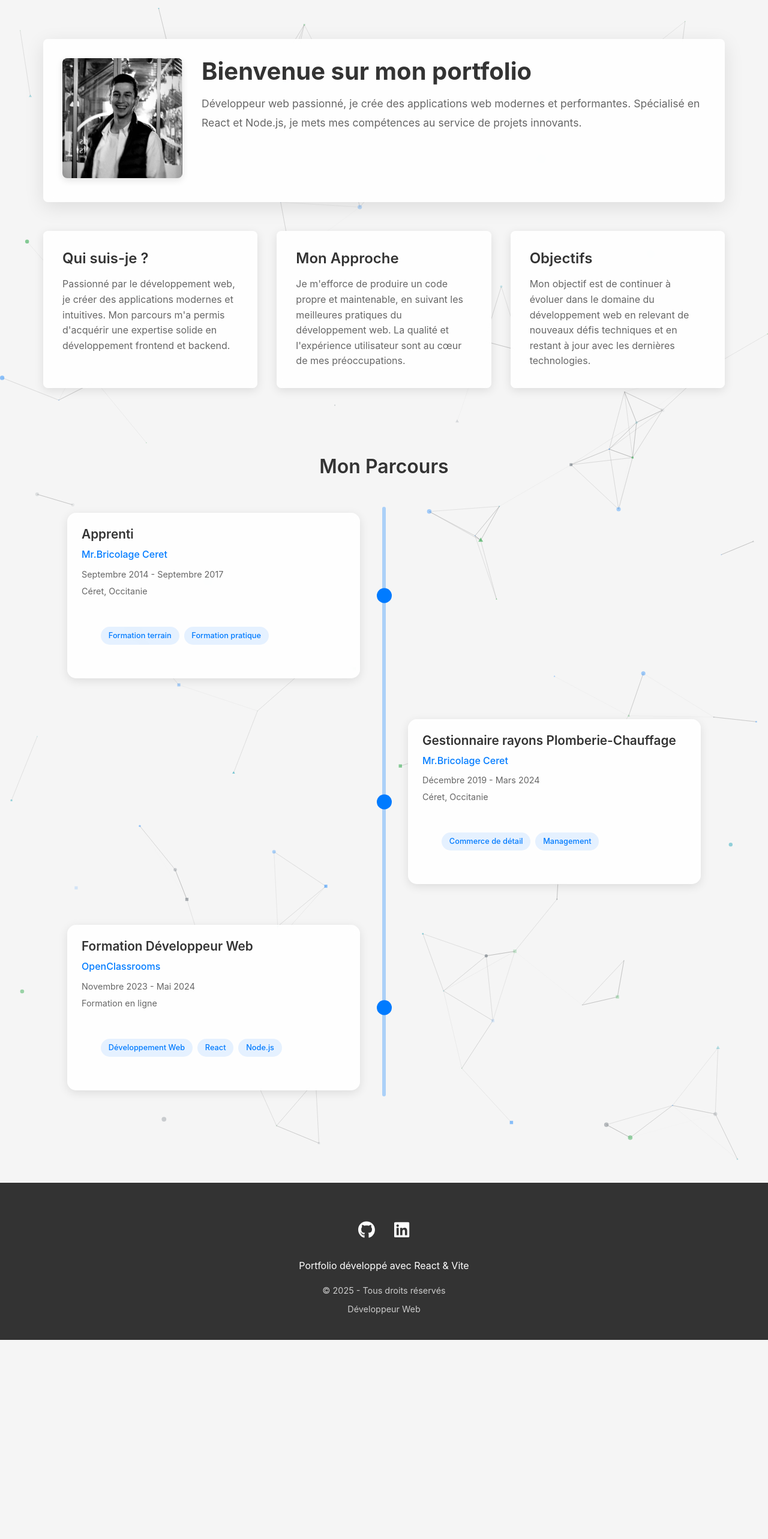
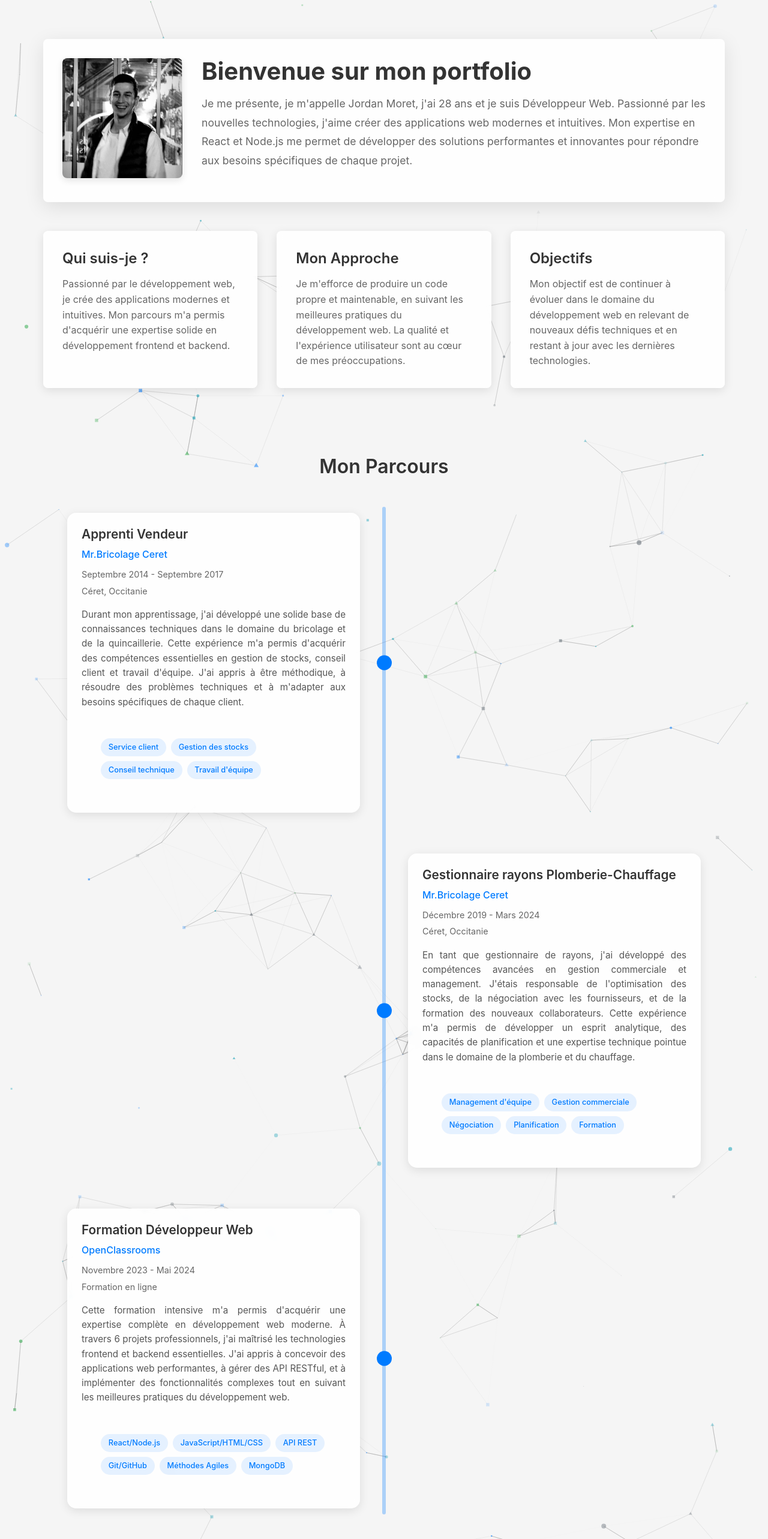
Before and after one commit to Poulidor-Jo/Portfolio-Dev, a React (Vite) app: page / in a window 1280 px wide. Shown: the part 111-2677 px from the top of the page at 60% size. Before the commit the page ends 2345 px from the top, so only its background shows below. Built offline with nearby package versions, Linux system fonts and the light colour scheme.

Commit message:
clic-number

```diff
--- a/src/components/Contact/Contact.jsx
+++ b/src/components/Contact/Contact.jsx
@@ -24,6 +24,8 @@ function Contact() {
     subject: false,
     message: false
   })
+
+  const [showPhone, setShowPhone] = useState(false);
 
   // Expressions régulières pour la validation
   const validations = {
@@ -139,7 +141,16 @@ function Contact() {
           <div className="contact__info-items">
             <div className="contact__info-item">
               <FontAwesomeIcon icon={faPhone} />
-              <p>Sur demande</p>
+              <button
+                className="phone-reveal-btn"
+                onClick={() => setShowPhone(!showPhone)}
+              >
+                {showPhone ? (
+                  <a href="tel:0788231505" className="phone-link">07 88 23 15 05</a>
+                ) : (
+                  "Mon numéro de téléphone"
+                )}
+              </button>
             </div>
             <div className="contact__info-item">
               <FontAwesomeIcon icon={faLocationDot} />
--- a/src/components/Contact/Contact.scss
+++ b/src/components/Contact/Contact.scss
@@ -41,6 +41,36 @@
       svg {
         font-size: 1.5rem;
         color: $primary-color;
+      }
+
+      .phone-reveal-btn {
+        background: none;
+        border: none;
+        padding: 0;
+        color: $text-secondary;
+        cursor: pointer;
+        font-family: inherit;
+        font-size: inherit;
+        transition: color 0.3s ease;
+
+        &:hover {
+          color: $primary-color;
+        }
+
+        .phone-link {
+          color: inherit;
+          text-decoration: none;
+        }
+      }
+
+      .phone-link {
+        color: $text-secondary;
+        text-decoration: none;
+        transition: color 0.3s ease;
+
+        &:hover {
+          color: $primary-color;
+        }
       }
     }
   }
--- a/src/components/Home/Home.jsx
+++ b/src/components/Home/Home.jsx
@@ -17,9 +17,11 @@ function Home() {
           <div className="hero-section__content">
             <h1>Bienvenue sur mon portfolio</h1>
             <p>
-              Développeur web passionné, je crée des applications web modernes et
-              performantes. Spécialisé en React et Node.js, je mets mes compétences
-              au service de projets innovants.
+              Je me présente, je m'appelle Jordan Moret, j'ai 28 ans et je suis
+              Développeur Web. Passionné par les nouvelles technologies, j'aime créer
+              des applications web modernes et intuitives. Mon expertise en React et
+              Node.js me permet de développer des solutions performantes et innovantes
+              pour répondre aux besoins spécifiques de chaque projet.
             </p>
           </div>
         </section>
@@ -28,7 +30,7 @@ function Home() {
           <div className="about-section">
             <h2>Qui suis-je ?</h2>
             <p>
-              Passionné par le développement web, je créer des applications modernes
+              Passionné par le développement web, je crée des applications modernes
               et intuitives. Mon parcours m'a permis d'acquérir une expertise solide
               en développement frontend et backend.
             </p>
@@ -59,13 +61,23 @@ function Home() {
             <div className="timeline-item left">
               <div className="timeline-bubble">
                 <div className="timeline-content">
-                  <h3>Apprenti</h3>
+                  <h3>Apprenti Vendeur</h3>
                   <p className="company">Mr.Bricolage Ceret</p>
                   <p className="period">Septembre 2014 - Septembre 2017</p>
                   <p className="location">Céret, Occitanie</p>
+                  <p className="description">
+                    Durant mon apprentissage, j'ai développé une solide base de connaissances
+                    techniques dans le domaine du bricolage et de la quincaillerie. Cette
+                    expérience m'a permis d'acquérir des compétences essentielles en gestion
+                    de stocks, conseil client et travail d'équipe. J'ai appris à être méthodique,
+                    à résoudre des problèmes techniques et à m'adapter aux besoins spécifiques
+                    de chaque client.
+                  </p>
                   <div className="skills">
-                    <span className="skill-tag">Formation terrain</span>
-                    <span className="skill-tag">Formation pratique</span>
+                    <span className="skill-tag">Service client</span>
+                    <span className="skill-tag">Gestion des stocks</span>
+                    <span className="skill-tag">Conseil technique</span>
+                    <span className="skill-tag">Travail d'équipe</span>
                   </div>
                 </div>
               </div>
@@ -78,9 +90,21 @@ function Home() {
                   <p className="company">Mr.Bricolage Ceret</p>
                   <p className="period">Décembre 2019 - Mars 2024</p>
                   <p className="location">Céret, Occitanie</p>
+                  <p className="description">
+                    En tant que gestionnaire de rayons, j'ai développé des compétences
+                    avancées en gestion commerciale et management. J'étais responsable de
+                    l'optimisation des stocks, de la négociation avec les fournisseurs,
+                    et de la formation des nouveaux collaborateurs. Cette expérience m'a
+                    permis de développer un esprit analytique, des capacités de planification
+                    et une expertise technique pointue dans le domaine de la plomberie et
+                    du chauffage.
+                  </p>
                   <div className="skills">
-                    <span className="skill-tag">Commerce de détail</span>
-                    <span className="skill-tag">Management</span>
+                    <span className="skill-tag">Management d'équipe</span>
+                    <span className="skill-tag">Gestion commerciale</span>
+                    <span className="skill-tag">Négociation</span>
+                    <span className="skill-tag">Planification</span>
+                    <span className="skill-tag">Formation</span>
                   </div>
                 </div>
               </div>
@@ -93,10 +117,21 @@ function Home() {
                   <p className="company">OpenClassrooms</p>
                   <p className="period">Novembre 2023 - Mai 2024</p>
                   <p className="location">Formation en ligne</p>
+                  <p className="description">
+                    Cette formation intensive m'a permis d'acquérir une expertise complète
+                    en développement web moderne. À travers 6 projets professionnels, j'ai
+                    maîtrisé les technologies frontend et backend essentielles. J'ai appris
+                    à concevoir des applications web performantes, à gérer des API RESTful,
+                    et à implémenter des fonctionnalités complexes tout en suivant les
+                    meilleures pratiques du développement web.
+                  </p>
                   <div className="skills">
-                    <span className="skill-tag">Développement Web</span>
-                    <span className="skill-tag">React</span>
-                    <span className="skill-tag">Node.js</span>
+                    <span className="skill-tag">React/Node.js</span>
+                    <span className="skill-tag">JavaScript/HTML/CSS</span>
+                    <span className="skill-tag">API REST</span>
+                    <span className="skill-tag">Git/GitHub</span>
+                    <span className="skill-tag">Méthodes Agiles</span>
+                    <span className="skill-tag">MongoDB</span>
                   </div>
                 </div>
               </div>
--- a/src/components/Home/Home.scss
+++ b/src/components/Home/Home.scss
@@ -202,6 +202,14 @@
         margin-bottom: 0.3rem;
       }
 
+      .description {
+        color: #555;
+        font-size: 0.95rem;
+        line-height: 1.6;
+        margin: 1rem 0;
+        text-align: justify;
+      }
+
       .skills {
         margin-top: 1rem;
         display: flex;
@@ -215,6 +223,24 @@
           border-radius: 15px;
           font-size: 0.8rem;
           font-weight: 500;
+          transition: all 0.2s ease;
+
+          &:hover {
+            background-color: rgba(0, 123, 255, 0.2);
+            transform: translateY(-1px);
+          }
+        }
+      }
+    }
+
+    @media (max-width: $breakpoint-mobile) {
+      .timeline-content {
+        .description {
+          text-align: left;
+        }
+
+        .skills {
+          justify-content: center;
         }
       }
     }
```
